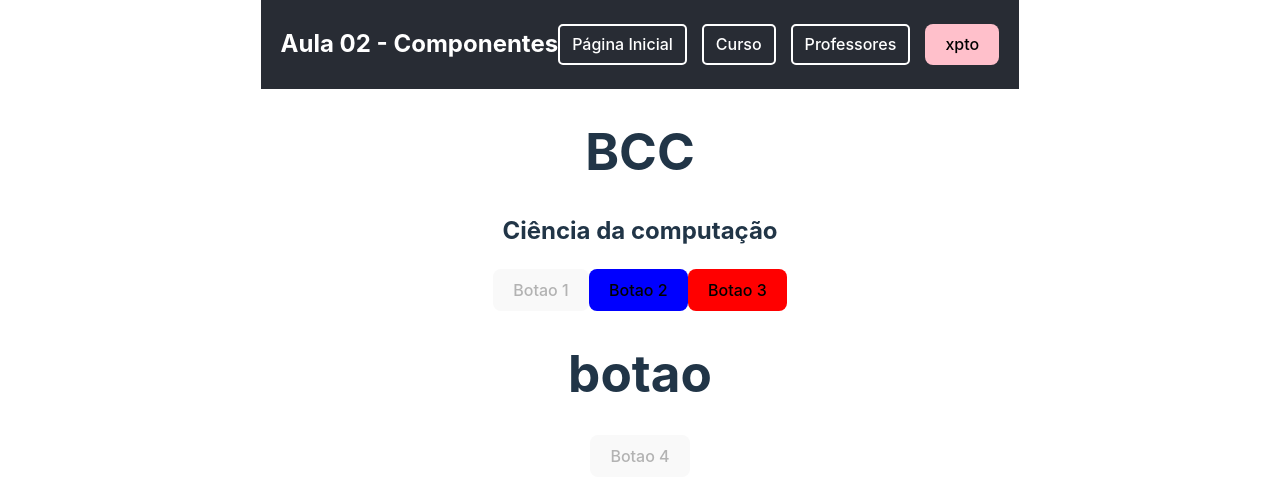
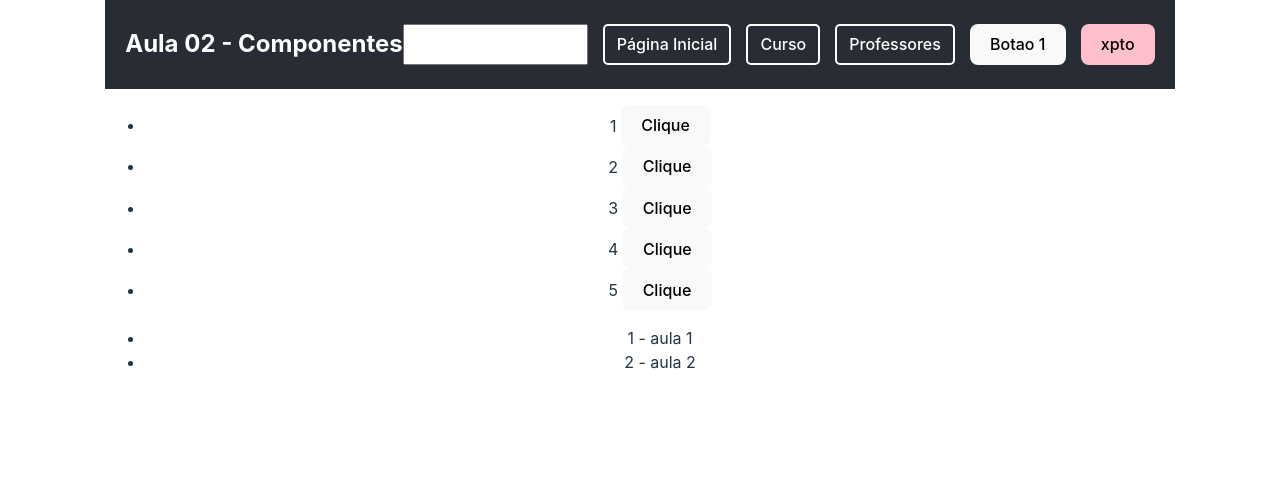
Before and after one commit to beeepaiva/reactjs-classes, a React (Vite) app in the folder aula02-react/: page / in a window 1280 px wide. Shown: the top 500 px of the page. Built offline with nearby package versions, Linux system fonts and the light colour scheme.

Commit message:
adding map

```diff
--- a/aula02-react/src/App.jsx
+++ b/aula02-react/src/App.jsx
@@ -6,19 +6,29 @@ function App() {
 
 const curso = "tads";
 const number = 1;
-const arrXPTO = [1,2,3,4,5];
+const arrNumerico = [1,2,3,4,5];
+const arrAulas = [{id: 1, nome:"aula 1"}, {id:2, nome: "aula 2"}]
 const objCurso = {nome: "BCC", detalhes: "Ciência da computação"}
 
   return (
   <div className='App'>
   <Header />
+  <ul>
+  {arrNumerico.map((numero) => {return<li>{numero} <button>Clique</button></li>}) }
+  </ul>
+  <ul>
+    {arrAulas.map((aula)=> {return <li>{aula.id} - {aula.nome}</li>})}
+  </ul>
+  {/**
   <h1>{objCurso.nome}</h1>
   <h2>{objCurso.detalhes}</h2>
   <Botao textDisplay="Botao 1" isDisabled />
   <Botao textDisplay="Botao 2" color="blue"/>
   <Botao textDisplay="Botao 3" color="red"/>
   <h1>botao</h1>
-  <Botao textDisplay="Botao 4" isDisabled/>
+  <Botao textDisplay="Botao 4" isDisabled/>*/}
+
+
   </div>
   )
 }
--- a/aula02-react/src/componentes/Header.jsx
+++ b/aula02-react/src/componentes/Header.jsx
@@ -1,6 +1,21 @@
 import React from "react";
 import "./Header.css";
 import { Botao } from "./Botao";
+
+function handleOnClick(){
+  alert("Função chamada!!");
+}
+
+function handleOnChange(e){
+  console.log(e.target.value);
+}
+
+function BotaoHandleClick({textDisplay, ...props}){
+  const msg = textDisplay + ' - ' + props.msgAlerta;
+  return (
+    <button onClick={()=>{alert(textDisplay + ' - ' + textDisplay)} } >{textDisplay}</button>
+  )
+}
 
 export function Header() {
     return(
@@ -8,9 +23,11 @@ export function Header() {
     <header className="header">
       <h1 className="heading">Aula 02 - Componentes</h1>
       <nav className="nav">
-        <button className="nav-button">Página Inicial</button>
-        <button className="nav-button">Curso</button>
-        <button className="nav-button">Professores</button>
+        <input onChange={handleOnChange}></input>
+        <button className="nav-button" onClick={()=>{console.log("Botao clicado")}}>Página Inicial</button>
+        <button className="nav-button" onClick={handleOnClick}>Curso</button>
+        <button className="nav-button" onMouseLeave={()=>{console.log("On Mouse Leave")}}>Professores</button>
+        <BotaoHandleClick textDisplay="Botao 1" msgAlerta="Mensagem passada"/>
         <Botao color="pink" textDisplay="xpto"/>
       </nav>
     </header>
```
Also changed, not shown: 1 other file (tests, documents, lock files or other folders).
